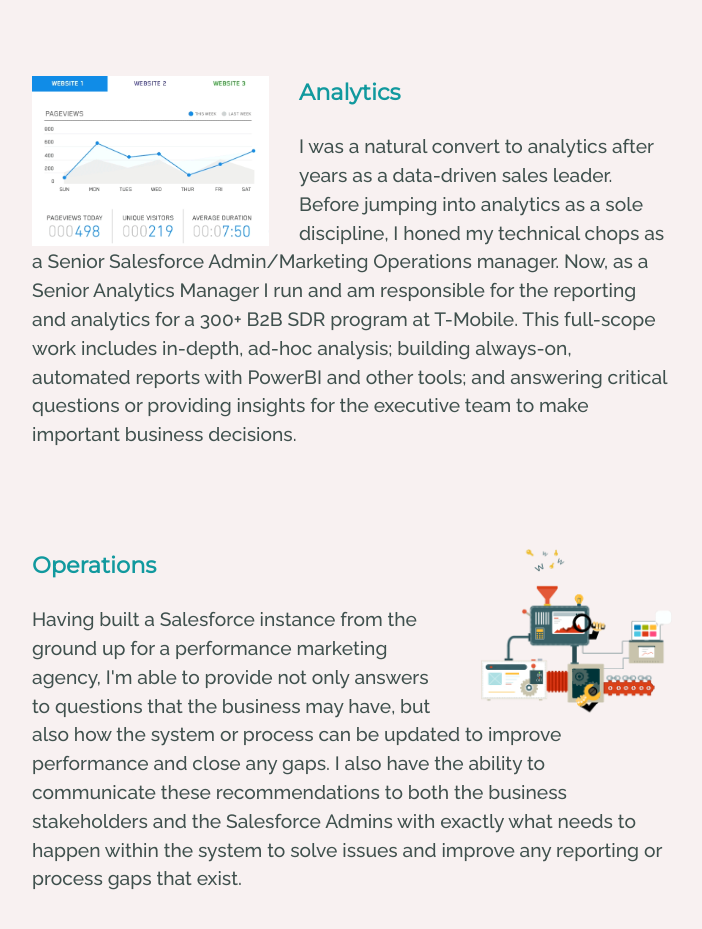
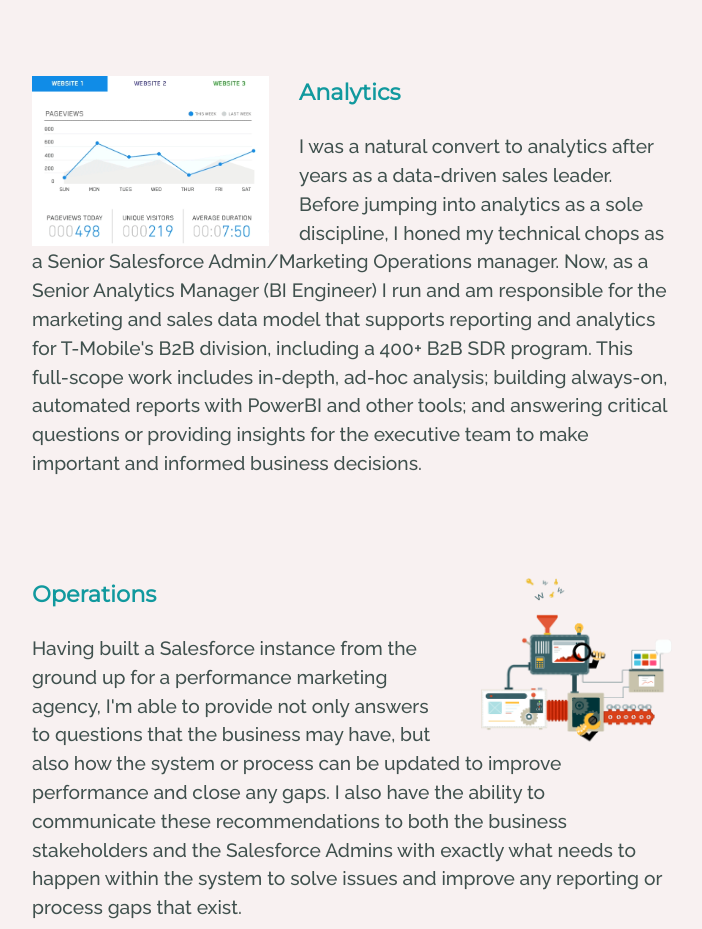
Before and after one commit to QuixoticKel/bio, a plain HTML site: page index.html in a window 1280 px wide. Shown: the part 2060-2989 px from the top of the page, without its empty margins (288-990 px from the left). Drawn offline with nearby package versions, Linux system fonts and the light colour scheme; a web font is replaced by a local one.

Commit message:
Update index.html

```diff
--- a/index.html
+++ b/index.html
@@ -44,9 +44,9 @@
         <img class="skill-images-left" src="images/DataViz2.gif" alt="">
         <h3>Analytics</h3>
         <p>I was a natural convert to analytics after years as a data-driven sales leader. Before jumping into analytics as a sole discipline, I honed my technical chops as a Senior Salesforce Admin/Marketing Operations manager. Now, as a Senior
-          Analytics Manager I run and am responsible for the reporting and analytics for a
-          300+ B2B SDR program at T-Mobile. This full-scope work includes in-depth, ad-hoc analysis; building always-on, automated reports with PowerBI and other tools; and answering critical questions or providing insights for the executive team to
-          make important business decisions. </p>
+          Analytics Manager (BI Engineer) I run and am responsible for the marketing and sales data model that supports reporting and analytics for
+          T-Mobile's B2B division, including a 400+ B2B SDR program. This full-scope work includes in-depth, ad-hoc analysis; building always-on, automated reports with PowerBI and other tools; and answering critical questions or providing insights for the executive team to
+          make important and informed business decisions. </p>
       </div>
       <div class="skill-row">
         <img class="skill-images-right" src="images/MarkOps.gif" alt="">
```
